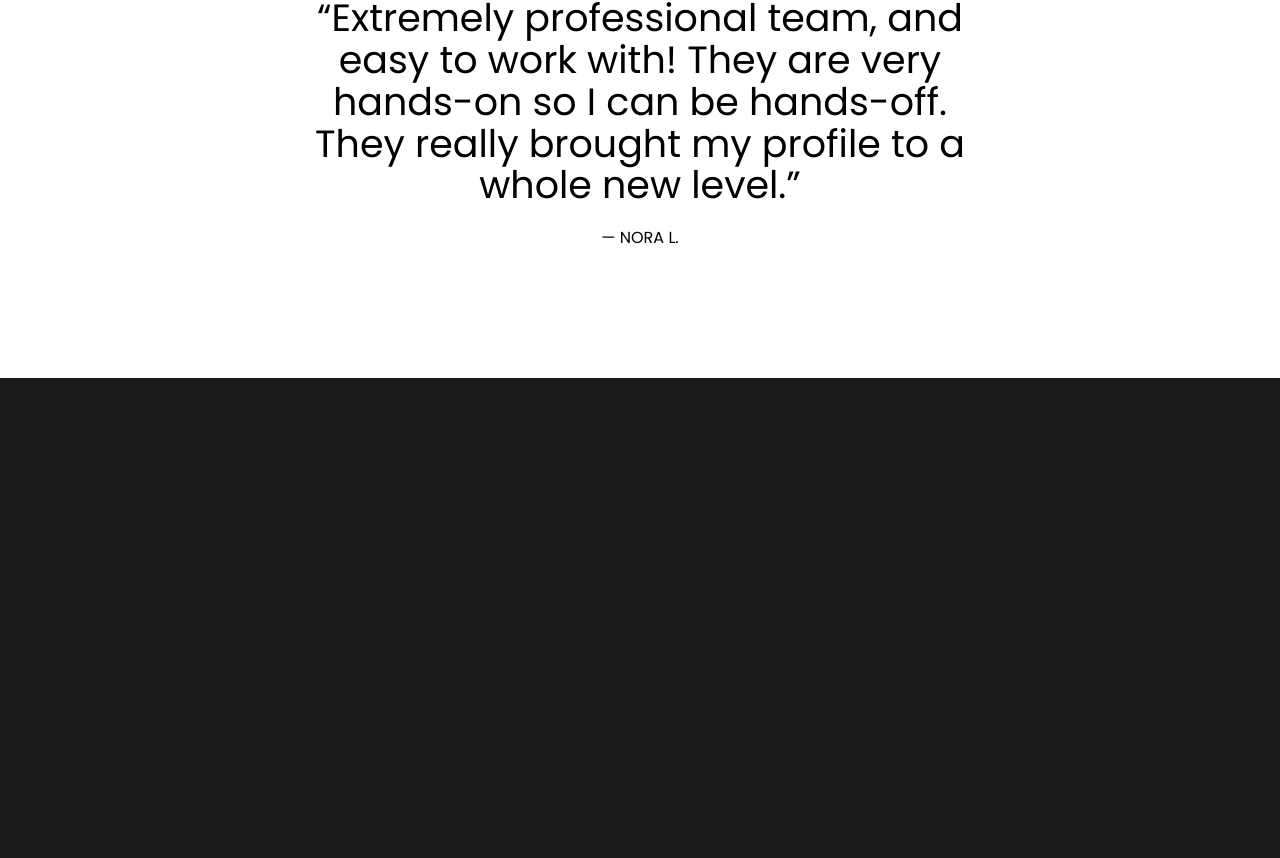
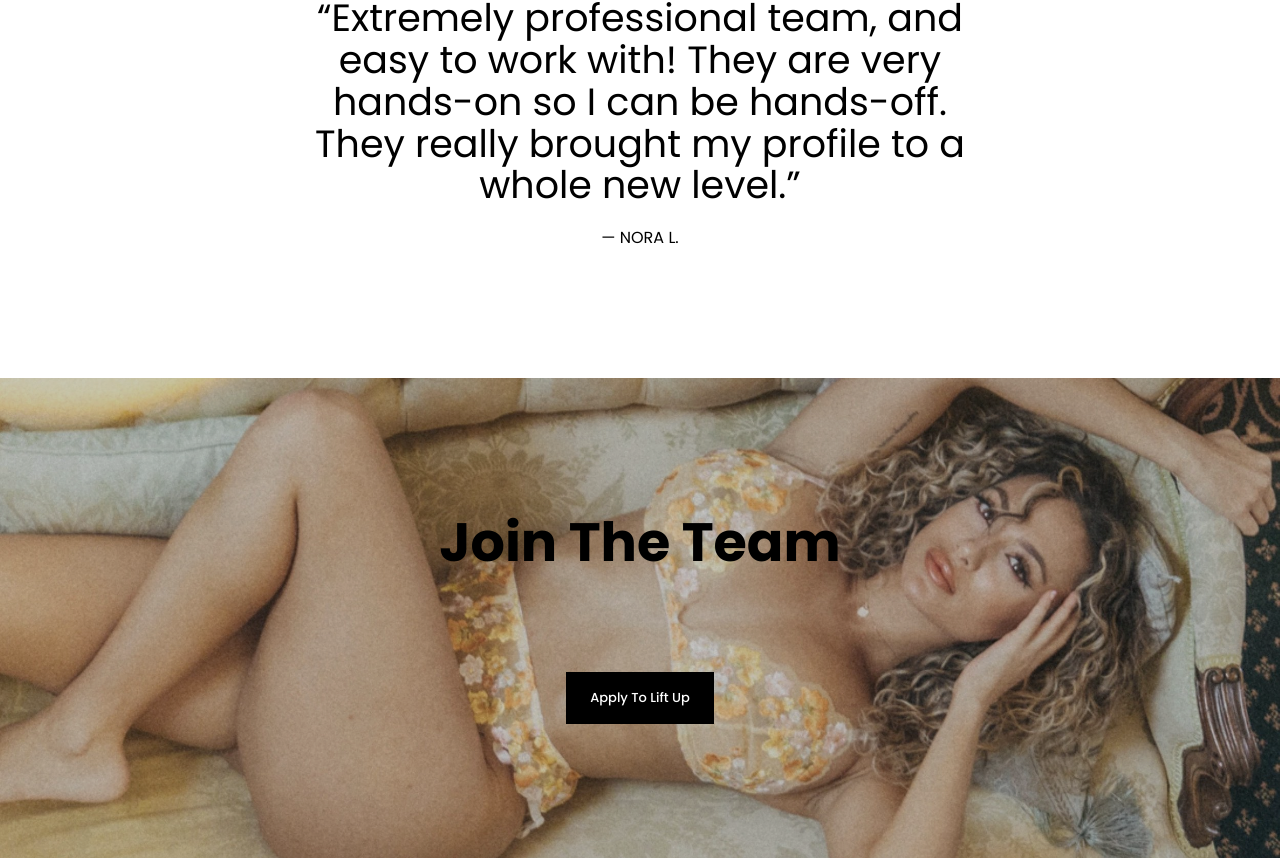
Before and after one commit to linkmanagement/lift_up_client, a Next.js app: page / in a window 1280 px wide. Shown: the part 3827-4685 px from the top of the page. Before the commit the page ends 4205 px from the top, so only its background shows below. Built offline with nearby package versions, Linux system fonts and the light colour scheme.

Commit message:
added an apply section

```diff
--- a/pages/index.js
+++ b/pages/index.js
@@ -230,6 +230,22 @@ function QuoteSection() {
   )
 }
 
+function ApplySection() {
+  return (
+    <div className="relative min-h-[60vh] text-center flex items-center justify-center gap-4">
+      <div className="bg-[url('/apply.jpg')] bg-cover bg-center bg-no-repeat w-[100%] h-[100%] absolute top-0 left-0 right-0 z-[1] saturate-[0.9] blur-[0.7px] opacity-[0.9] brightness-90 contrast-[0.9]" />
+      <div className='w-[100%] md:w-[85%] lg:w-[55%] m-[40px] md:m-[64px] lg:m-[128px] z-[2]'>
+        <p className="text-[44px] md:text-[54px] font-bold leading-[1.1] text-black">
+          Join The Team
+        </p>
+        <button className="mt-[100px] w-full md:w-[max-content] rounded-none bg-[#000000] text-white text-[13px] px-6 py-4 rounded-lg font-medium hover:bg-[#1b1b1b] hover:opacity-[0.95] transition duration-200 ease-in-out">
+          Apply To Lift Up
+        </button>
+      </div>
+    </div>
+  )
+}
+
 export default function Home() {
 
   const [openNavbar, setOpenNavbar] = useState(false);
@@ -241,6 +257,7 @@ export default function Home() {
       <SecondarySection />
       <ServicesSection />
       <QuoteSection />
+      <ApplySection />
     </main>
   );
 }
```
Also changed, not shown: public/apply.jpg (added).
